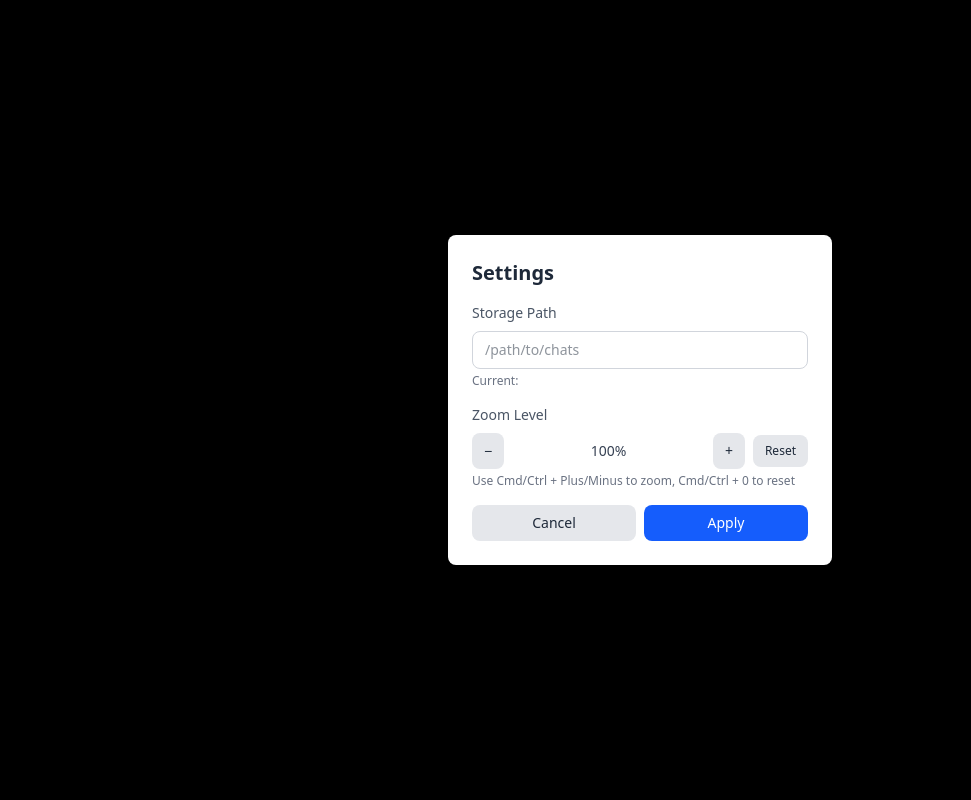
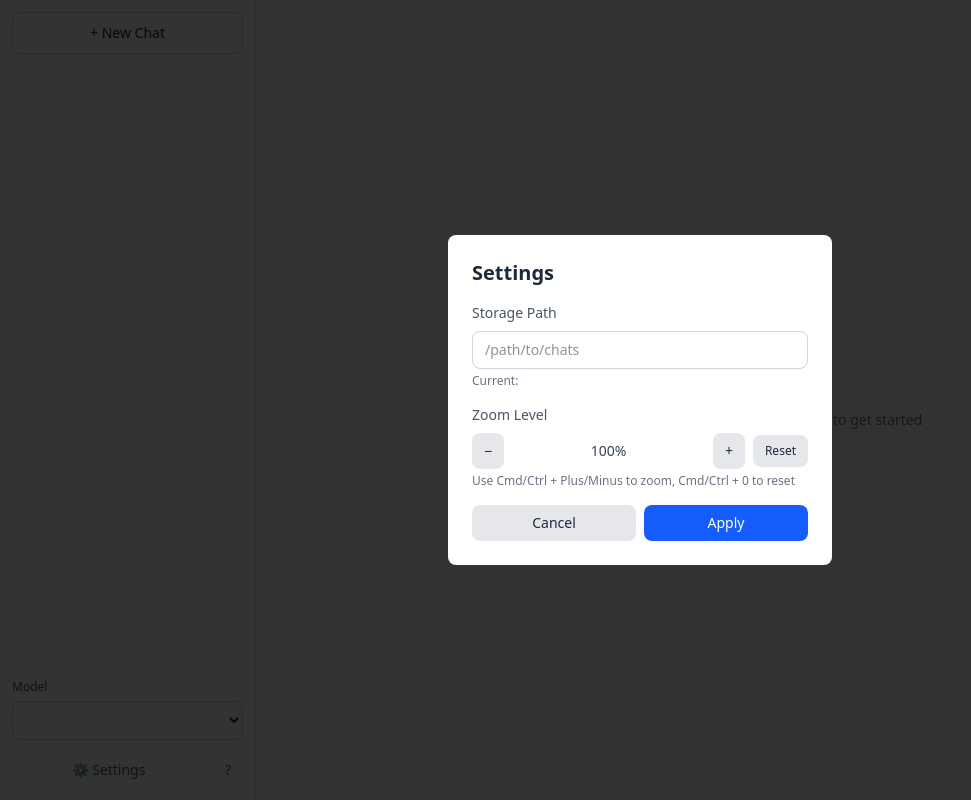
Before and after one commit to that-one-arab/Chatlite, a React (Vite) app: page / in a window 1280 px wide. Both pictures are taken after a click on the button "⚙️ Settings". Shown: the whole page, without its empty margins (0-971 px from the left). Built offline with nearby package versions, Linux system fonts and the light colour scheme.

Commit message:
fix: update modal background opacity for ChatSettingsModal, HelpModal, and SettingsModal

```diff
--- a/src/components/ChatSettingsModal.tsx
+++ b/src/components/ChatSettingsModal.tsx
@@ -27,7 +27,7 @@
   };
 
   return (
-    <div class="fixed inset-0 bg-black bg-opacity-50 flex items-center justify-center z-50">
+    <div class="fixed inset-0 bg-black/80 flex items-center justify-center z-50">
       <div class="bg-white dark:bg-gray-800 rounded-lg p-6 w-[32rem] max-w-full mx-4">
         <h2 class="text-xl font-semibold text-gray-800 dark:text-gray-200 mb-4">
           Conversation Settings
--- a/src/components/HelpModal.tsx
+++ b/src/components/HelpModal.tsx
@@ -10,7 +10,7 @@
 
   return (
     <div
-      class="fixed inset-0 bg-black bg-opacity-50 flex items-center justify-center z-50"
+      class="fixed inset-0 bg-black/80 flex items-center justify-center z-50"
       onClick={(e) => {
         if (e.target === e.currentTarget) onClose();
       }}
--- a/src/components/SettingsModal.tsx
+++ b/src/components/SettingsModal.tsx
@@ -26,7 +26,7 @@
   if (!isOpen) return null;
 
   return (
-    <div class="fixed inset-0 bg-black bg-opacity-50 flex items-center justify-center z-50">
+    <div class="fixed inset-0 bg-black/80 flex items-center justify-center z-50">
       <div class="bg-white dark:bg-gray-800 rounded-lg p-6 w-96 max-w-full mx-4">
         <h2 class="text-xl font-semibold text-gray-800 dark:text-gray-200 mb-4">
           Settings
```
